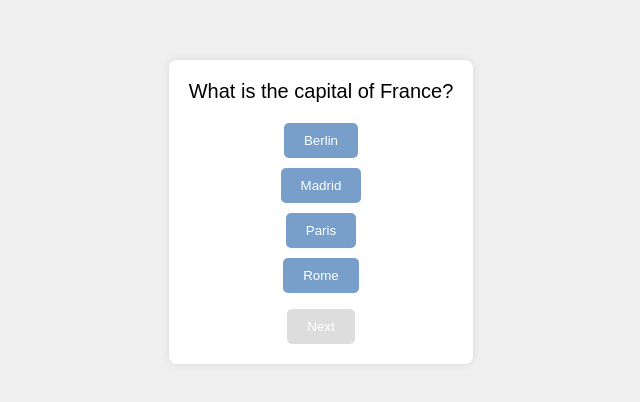
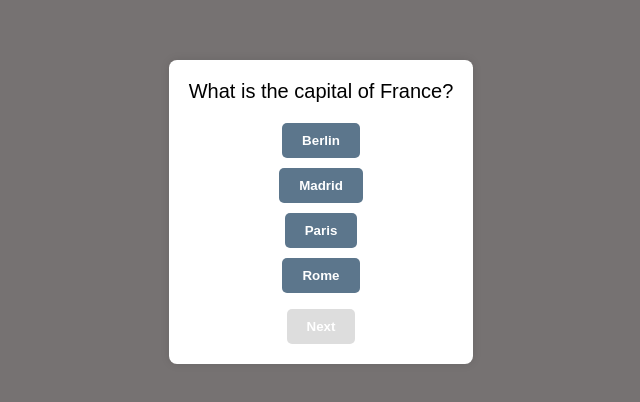
Before and after one commit to Joker4mas/KodeCamp-Task-6-Quiz-App, a plain HTML site: page index.html in a window 1280 px wide. Shown: the part 188-590 px from the top of the page, without its empty margins (319-959 px from the left). Drawn offline with Linux system fonts and the light colour scheme.

Commit message:
fixed some color display

```diff
--- a/style/style.css
+++ b/style/style.css
@@ -6,7 +6,7 @@ body {
     align-items: center;
     height: 100vh;
     margin: 0;
-    background-color: #f0f0f0;
+    background-color: #767272;
 }
 .quiz-container {
     background: #fff;
@@ -27,14 +27,16 @@ body {
     margin: 10px 0;
 }
 button {
-    background: #789fc9;
+    background: #5c768c;
     color: #fff;
     border: none;
     padding: 10px 20px;
     border-radius: 5px;
     cursor: pointer;
+    font-weight:bold;
 }
 button:hover{
+    transition: ease-out ;
     background: rgb(12, 232, 12);
 }
 button:disabled {
```
